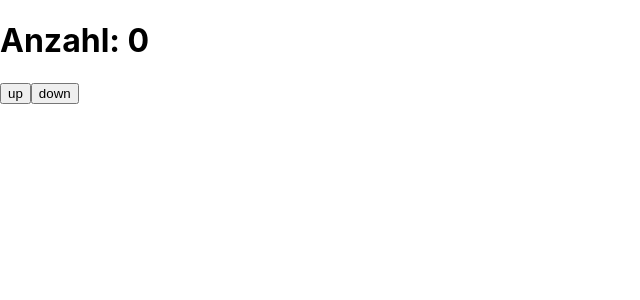
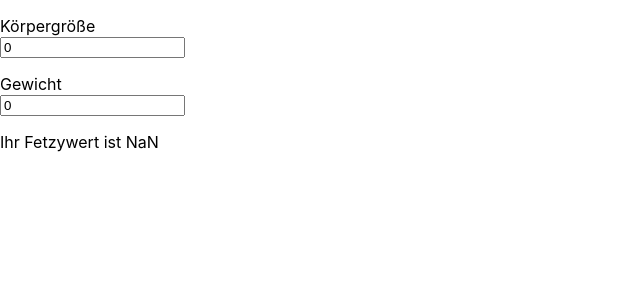
Before and after one commit to papack/next-uebung, a Next.js app: page /playground in a window 1280 px wide. Shown: the top 300 px of the page, without its empty margins (0-640 px from the left). Built offline with nearby package versions, Linux system fonts and the light colour scheme.

Commit message:
uebung 06.04.2021

```diff
--- /dev/null
+++ b/components/Bmi.js
@@ -0,0 +1,38 @@
+import React, { useState } from "react";
+
+const Bmi = () => {
+  const [koerpergroesse, setKoerpergroesse] = useState(0);
+  const [gewicht, setGewicht] = useState(0);
+
+  let bmi = gewicht / (koerpergroesse * koerpergroesse);
+
+  console.log(bmi);
+
+  return (
+    <div>
+      <p>
+        Körpergröße <br />
+        <input
+          value={koerpergroesse}
+          type="number"
+          onChange={(event) => {
+            setKoerpergroesse(event.target.value);
+          }}
+        />
+      </p>
+      <p>
+        Gewicht <br />{" "}
+        <input
+          value={gewicht}
+          type="number"
+          onChange={(event) => {
+            setGewicht(event.target.value);
+          }}
+        />
+      </p>
+      Ihr Fetzywert ist {bmi}
+    </div>
+  );
+};
+
+export default Bmi;
--- a/components/Button.js
+++ b/components/Button.js
@@ -1,14 +1,19 @@
 import React, { useState } from "react";
 
 const Button = () => {
+  let myArray = ["Alfred", "Britta", "Gitta"];
+  let [foo, bar, joe] = myArray;
+  console.log(bar);
+
   const [anzahl, setAnzahl] = useState(0);
 
   return (
     <div>
-      <h1>Anzahl: {anzahl}</h1>
+      <h1>Anzahl: {name}</h1>
       <button
         onClick={() => {
           setAnzahl(anzahl + 1);
+          setName("frank");
         }}
       >
         up
@@ -20,6 +25,13 @@ const Button = () => {
       >
         down
       </button>
+      <button
+        onClick={() => {
+          console.log(anzahl);
+        }}
+      >
+        test
+      </button>
     </div>
   );
 };
--- a/pages/playground.js
+++ b/pages/playground.js
@@ -1,10 +1,10 @@
 import React from "react";
-import Button from "../components/Button";
+import Bmi from "../components/Bmi";
 
 const playground = () => {
   return (
     <div>
-      <Button />
+      <Bmi />
     </div>
   );
 };
```
Also changed, not shown: components/Input.js (added, +21 -0 lines).
